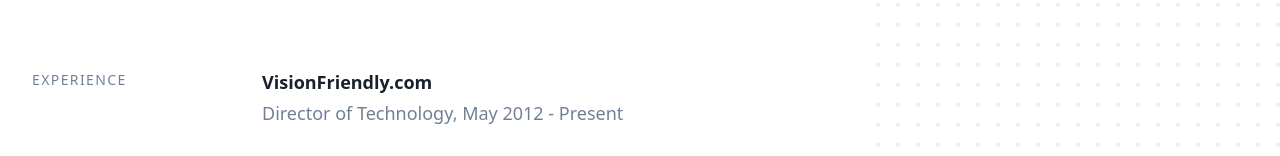
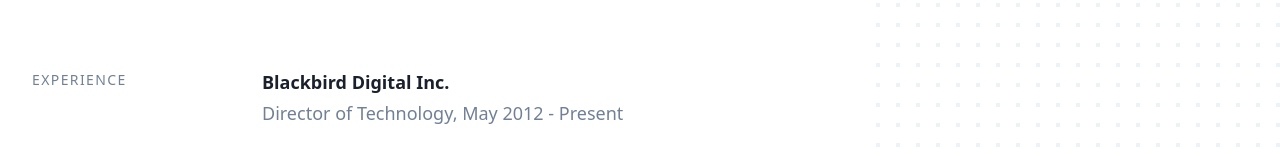
Before and after one commit to seanherbert87/seanherbert87.github.io, a Next.js app: page / in a window 1280 px wide. Shown: the part 317-473 px from the top of the page. Built offline with nearby package versions, Linux system fonts and the light colour scheme.

Commit message:
Update index.js
Change VF name to Blackbird Digital

```diff
--- a/pages/index.js
+++ b/pages/index.js
@@ -18,9 +18,9 @@
   ]*/;
   const experience = [
     {
-      name: 'VisionFriendly.com',
+      name: 'Blackbird Digital Inc.',
       description: 'Director of Technology, May 2012 - Present',
-      link: 'https://www.visionfriendly.com',
+      link: 'https://www.blackbird-digital.com',
     },
     {
       name: 'LazerMaxx',
```
